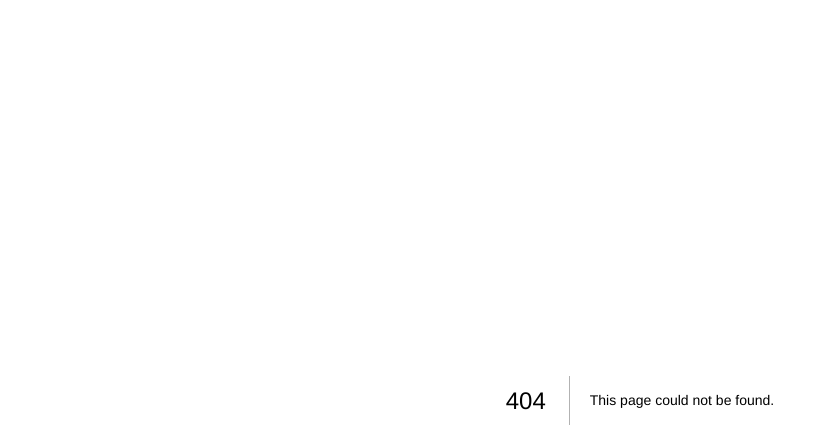
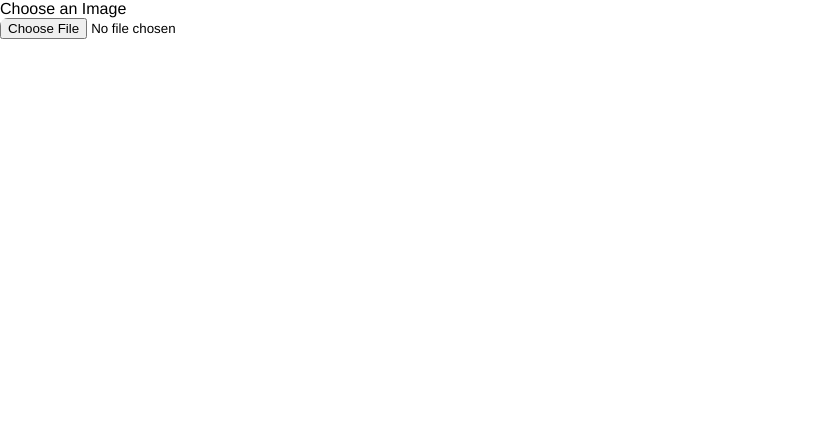
Before and after one commit to hiterharris/afghan-translator-next, a Next.js app: page /translateImage in a window 1280 px wide. Before the commit this address had no page. Shown: the top 448 px of the page, without its empty margins (0-833 px from the left). Built offline with nearby package versions, Linux system fonts and the light colour scheme.

Commit message:
set up translate image

```diff
--- a/package.json
+++ b/package.json
@@ -17,7 +17,8 @@
     "next": "13.4.19",
     "react": "18.2.0",
     "react-dom": "18.2.0",
-    "sharp": "^0.32.5"
+    "sharp": "^0.32.5",
+    "tesseract.js": "^4.1.1"
   },
   "devDependencies": {
     "@capacitor/cli": "^5.2.3"
--- /dev/null
+++ b/src/pages/translateImage.js
@@ -0,0 +1,69 @@
+import { useEffect, useState } from "react";
+import { createWorker } from "tesseract.js";
+
+function TranslateImage() {
+  const [ocr, setOcr] = useState("");
+  const [imageData, setImageData] = useState(null);
+
+  function handleImageChange(e) {
+    const file = e.target.files[0];
+    console.log(file)
+
+    if (!file) return;
+    const reader = new FileReader();
+    reader.onloadend = () => {
+      const imageDataUri = reader.result;
+      console.log({ imageDataUri });
+      setImageData(imageDataUri);
+    };
+    reader.readAsDataURL(file);
+  }
+
+  useEffect(() => {
+    imageData !== null && (async () => {
+      const worker = await createWorker({
+        logger: m => console.log(m)
+      });
+
+      (async () => {
+        await worker.loadLanguage('eng');
+        await worker.initialize('eng');
+        const { data: { text } } = await worker.recognize(imageData);
+        console.log(text);
+        setOcr(text);
+        await worker.terminate();
+      })();
+    })();
+  }, [imageData]);
+
+  return (
+    <div className="TranslateImage">
+      <div>
+        <p>Choose an Image</p>
+        <input
+          type="file"
+          name=""
+          id=""
+          onChange={handleImageChange}
+          accept="image/*"
+        />
+      </div>
+      <div className="display-flex">
+        <img src={imageData} alt="" srcSet="" />
+        <p style={{ margin: '5% 15%', textAlign: 'center'}}>{ocr}</p>
+      </div>
+    </div>
+  );
+}
+export default TranslateImage;
+
+// Steps:
+// 1. Capture image and return text from tessereact
+// 2. Translate text using current translate endpoint
+// 3. Return html with translated text
+// 4. Convert into pdf
+// 5. Share pdf
+// 6. Store pdf
+
+// Prompts:
+// Translate the following text to Afghan Dari and create an html document formatted and styled based on the context of the text I provide:
```
Also changed, not shown: src/pages/support2.js (deleted, +0 -17 lines), 1 other file (tests, documents, lock files or other folders).
